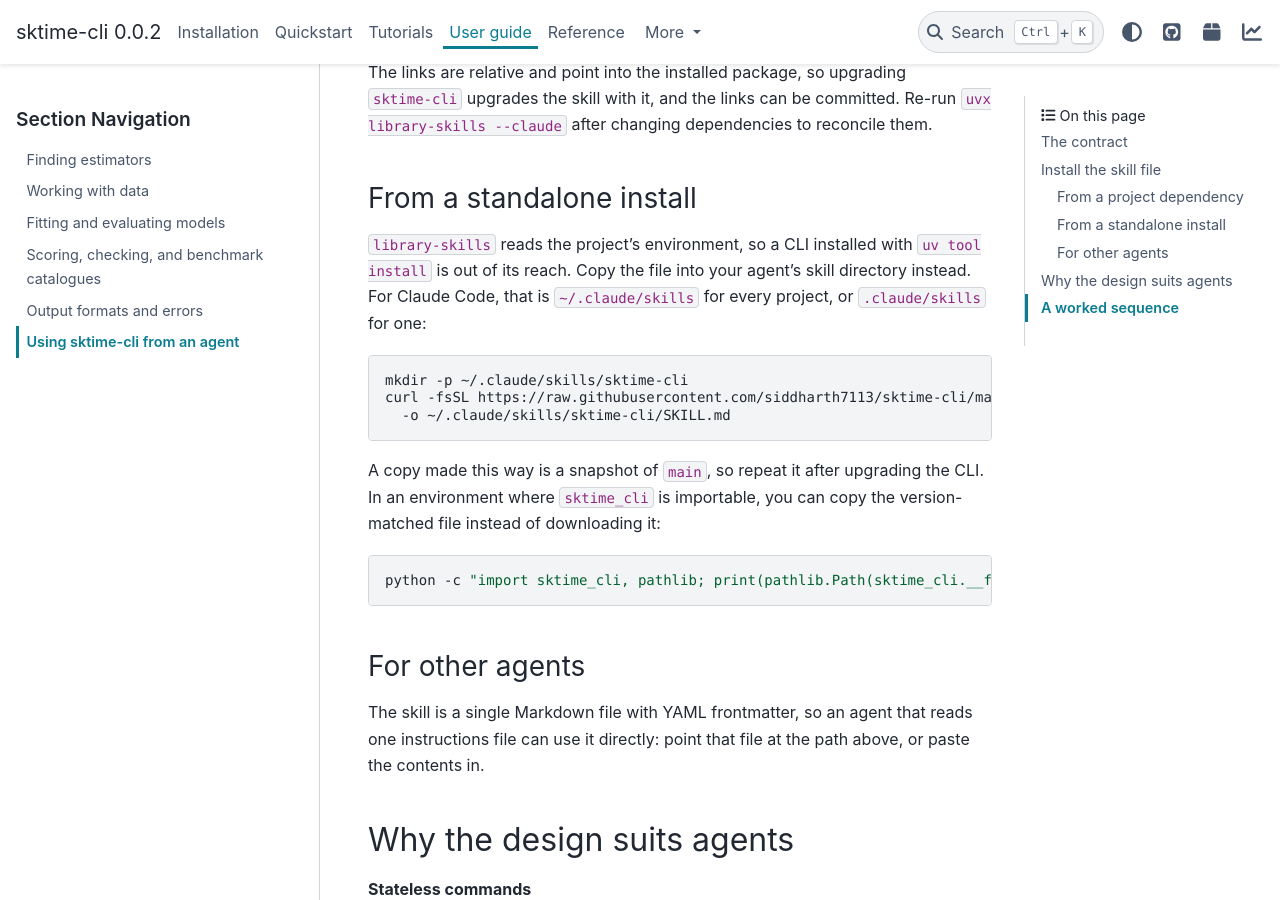
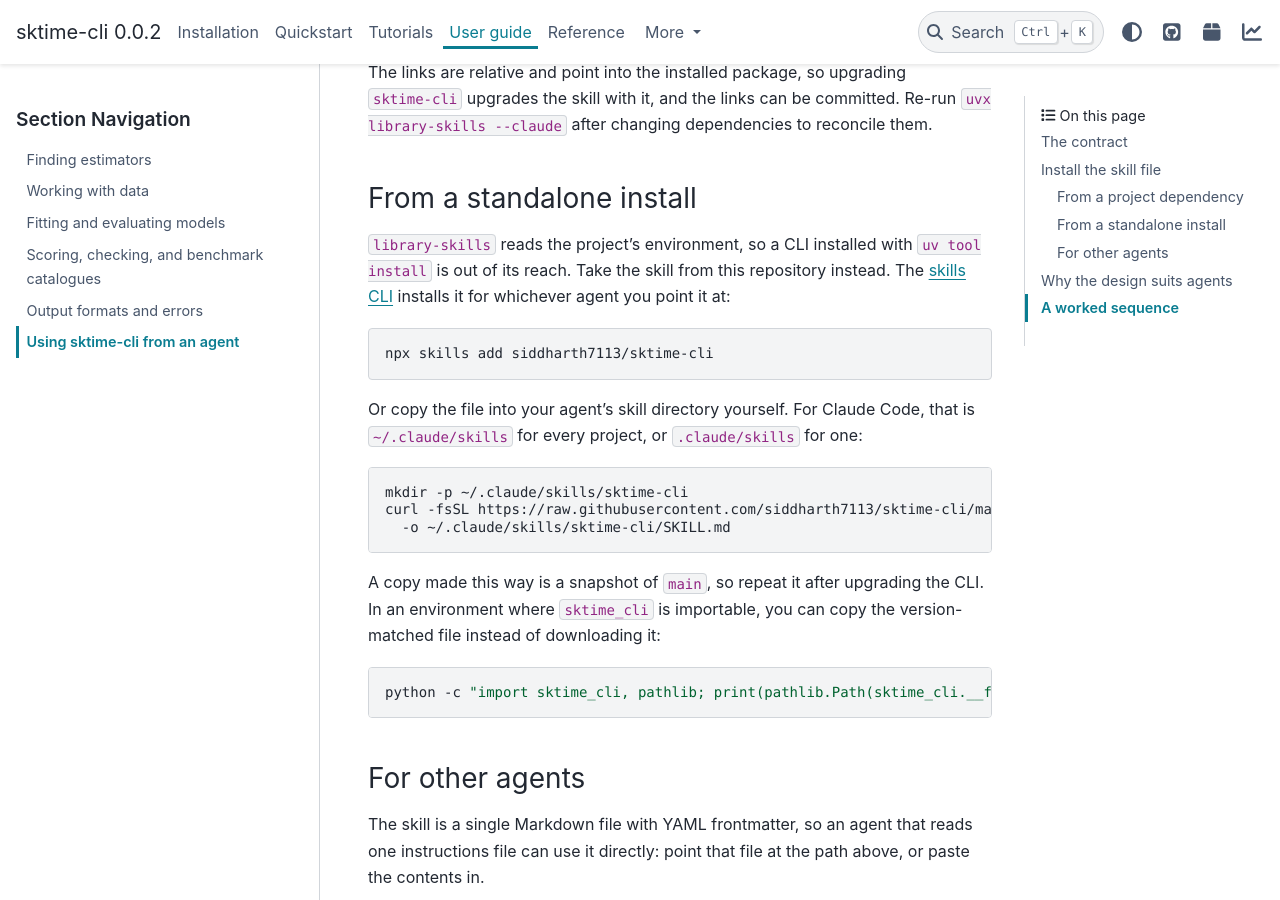
Before and after one commit to siddharth7113/sktime-cli, a Sphinx documentation site: the page built from docs/guide/agents.md, in a window 1280 px wide and 900 px high, scrolled down 1627 px. Built offline with Sphinx 7.4.7 and the PyData theme 0.15.4, drawn with Linux system fonts in a browser that asks for light colours; some of the changed text lies outside the part shown.

Commit message:
feat: author the agent skill where skill indexers look
Skill indexers and `npx skills add` walk a repository's skill directories
from the root. The skill sat at src/sktime_cli/.agents/skills/sktime-cli/,
two levels below the root before the container directory even starts, so
none of them found it and the skill could not be discovered or installed
from this repository.

The skill is now authored at skills/sktime-cli/SKILL.md. Installed users
are unaffected: hatchling force-include copies it into the wheel at
sktime_cli/.agents/skills/sktime-cli/SKILL.md, the path package-bundled
skills are discovered from, so library-skills still finds it.

The old test asserted the installed path, which force-include does not
populate in an editable dev install. It now covers the authored file and
the force-include mapping, and a new CI job builds the wheel and checks
the member is really there.

````diff
--- a/docs/guide/agents.md
+++ b/docs/guide/agents.md
@@ -69,13 +69,20 @@
 ### From a standalone install
 
 `library-skills` reads the project's environment, so a CLI installed with
-`uv tool install` is out of its reach. Copy the file into your agent's skill
-directory instead. For Claude Code, that is `~/.claude/skills` for every
-project, or `.claude/skills` for one:
+`uv tool install` is out of its reach. Take the skill from this repository
+instead. The [skills CLI](https://skills.sh) installs it for whichever agent
+you point it at:
+
+```bash
+npx skills add siddharth7113/sktime-cli
+```
+
+Or copy the file into your agent's skill directory yourself. For Claude Code,
+that is `~/.claude/skills` for every project, or `.claude/skills` for one:
 
 ```bash
 mkdir -p ~/.claude/skills/sktime-cli
-curl -fsSL https://raw.githubusercontent.com/siddharth7113/sktime-cli/main/src/sktime_cli/.agents/skills/sktime-cli/SKILL.md \
+curl -fsSL https://raw.githubusercontent.com/siddharth7113/sktime-cli/main/skills/sktime-cli/SKILL.md \
   -o ~/.claude/skills/sktime-cli/SKILL.md
 ```
 
````
Also changed, not shown: CHANGELOG.md (+10 -0 lines), README.md (+10 -4 lines), docs/contributing/architecture.md (+1 -1 lines), docs/contributing/design.md (+5 -4 lines), docs/tutorials/agent-setup.md (+1 -1 lines), pyproject.toml (+7 -0 lines), skills/sktime-cli/SKILL.md (renamed from src/sktime_cli/.agents/skills/sktime-cli/SKILL.md), 2 other files.
